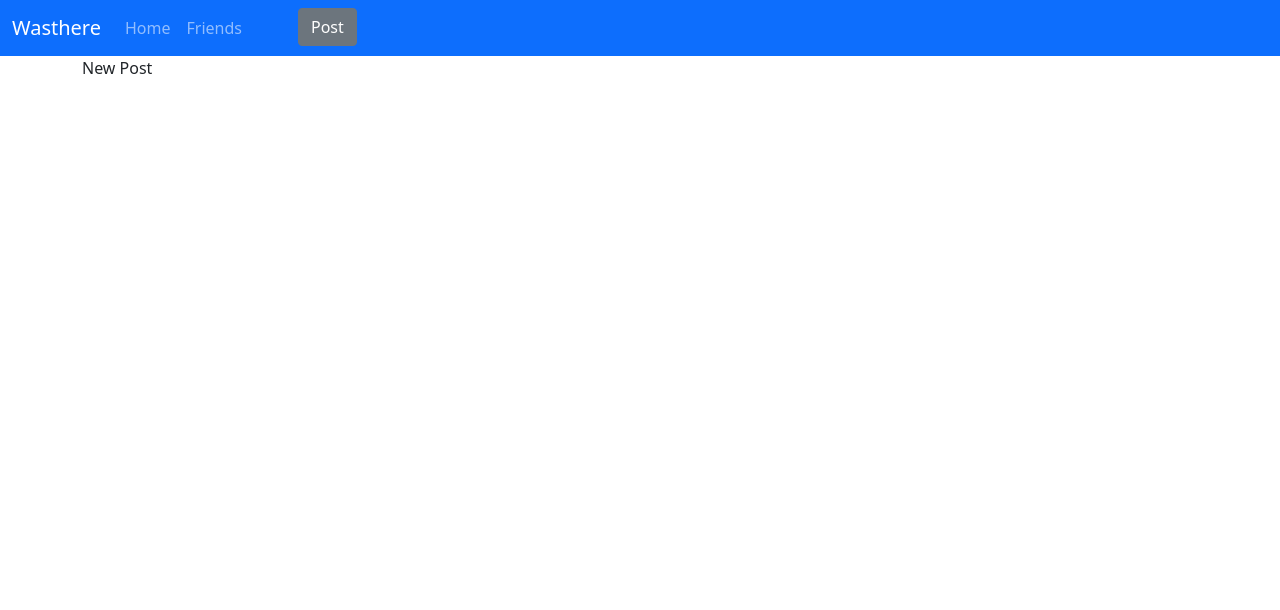
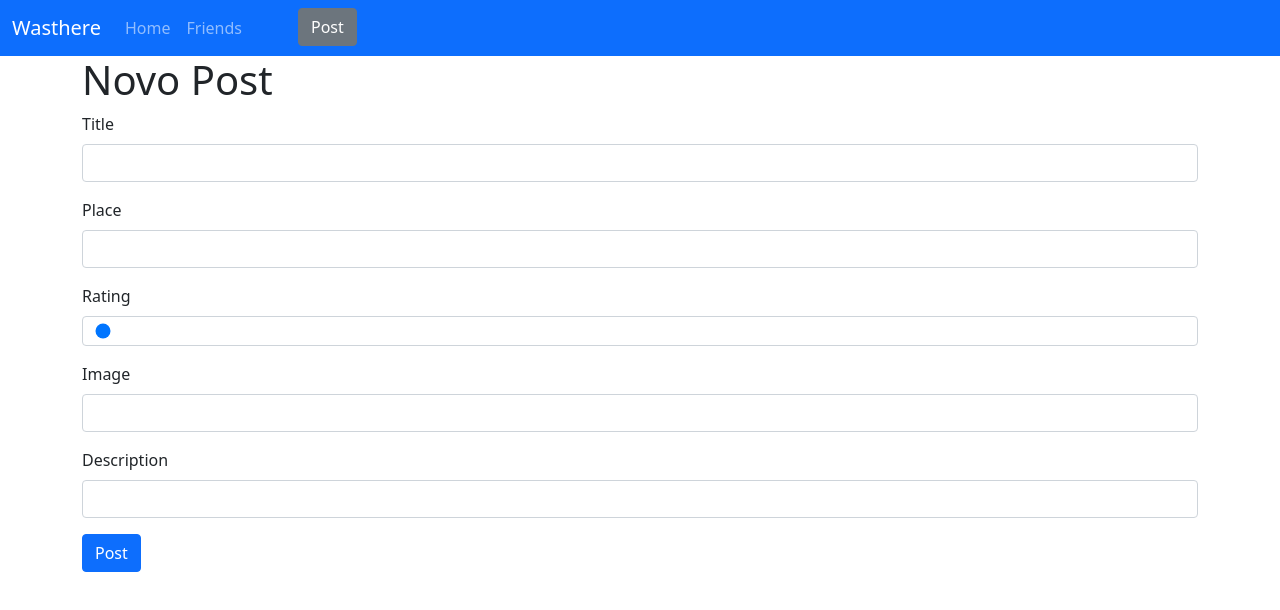
Before and after one commit to giuliagalizoni/project-2, a React (Create React App) app: page /new-post in a window 1280 px wide. Shown: the top 610 px of the page. Built offline with nearby package versions, Linux system fonts and the light colour scheme.

Commit message:
new post adicionado

```diff
--- /dev/null
+++ b/src/forms/FormControl.js
@@ -0,0 +1,21 @@
+function FormControl(props) {
+    return (
+      <div className="mb-3">
+        <label htmlFor={props.id} className="form-label">
+          {props.label}
+        </label>
+        <input
+          id={props.id}
+          className="form-control"
+          type={props.type}
+          name={props.name}
+          value={props.value}
+          onChange={props.onChange}
+          min={props.min}
+          max={props.max}
+        />
+      </div>
+    );
+  }
+
+  export default FormControl;
--- a/src/pages/NewPost.js
+++ b/src/pages/NewPost.js
@@ -1,5 +1,78 @@
+import { useState } from "react";
+import FormControl from "../forms/FormControl";
+
 function NewPost() {
-    return <div> New Post</div>
+  const [state, setState] = useState({
+    title: "",
+    place: "",
+    rating: 0,
+    description: "",
+    urlImage: "",
+    id: "",
+  });
+  function handleChange(event) {
+    setState({ ...state, [event.target.name]: event.target.value });
+  }
+
+  function handleSubmit(event) {
+    event.preventDefault();
+  }
+  console.log(state);
+  return (
+    <div>
+      <h1>Novo Post</h1>
+      <form onSubmit={handleSubmit}>
+        <FormControl
+          label="Title"
+          id="newposttitle"
+          name="title"
+          onChange={handleChange}
+          value={state.title}
+        />
+
+        <FormControl
+          label="Place"
+          id="newpostplace"
+          name="place"
+          onChange={handleChange}
+          value={state.place}
+        />
+
+        <FormControl
+          label="Rating"
+          id="bookCreateYear"
+          type="range"
+          min="0"
+          max="5"
+          name="rating"
+          onChange={handleChange}
+          value={state.rating}
+        />
+
+        <FormControl
+          label="Image"
+          id="newpostimage"
+          name="urlImage"
+          onChange={handleChange}
+          value={state.urlImage}
+        />
+
+        <FormControl
+          label="Description"
+          id="newpostdescription"
+          name="description"
+          onChange={handleChange}
+          value={state.description}
+        />
+
+        <div className="mt-3">
+          <button type="submit" className="btn btn-primary">
+            Post
+          </button>
+        </div>
+      </form>
+    </div>
+  );
 }
 
-export default NewPost
+export default NewPost;
```
